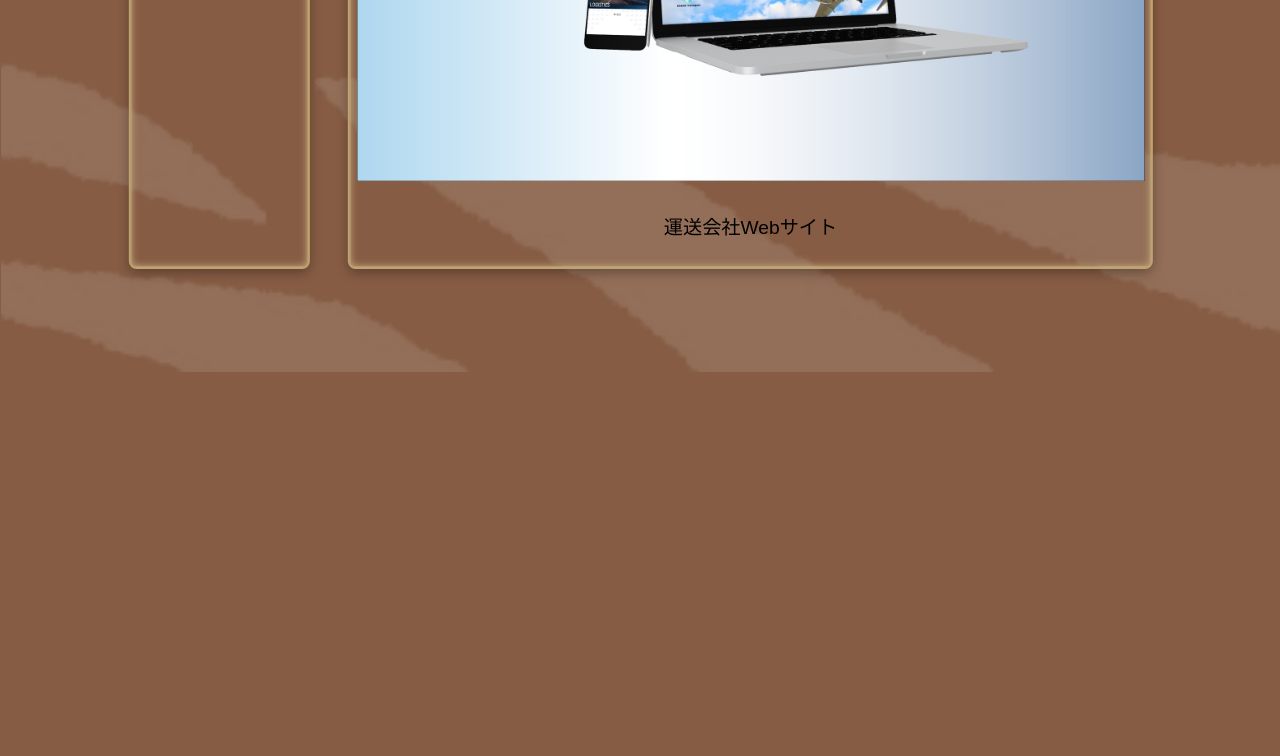
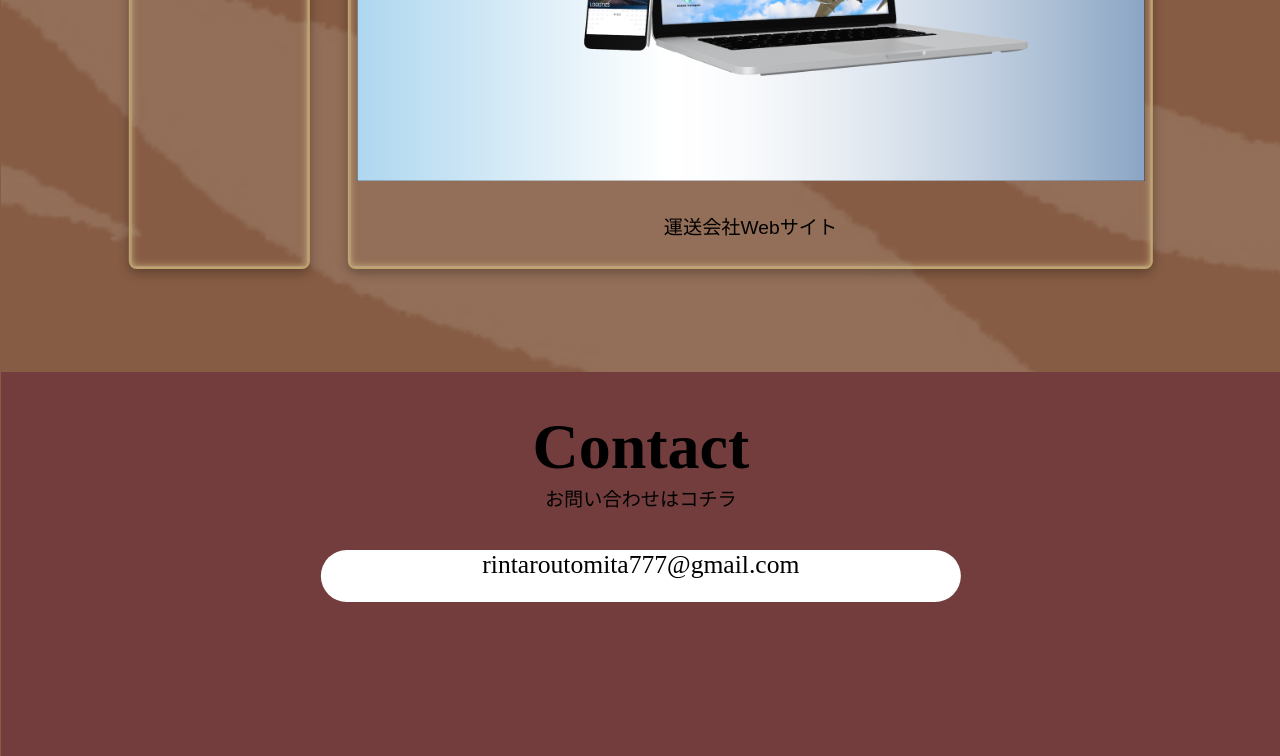
Before and after one commit to rintarotomita/Portfolio, a plain HTML site: page index.html in a window 1280 px wide. Shown: the part 3792-4548 px from the top of the page. Before the commit the page ends 4164 px from the top, so only its background shows below. Drawn offline with Linux system fonts and the light colour scheme; a web font is replaced by a local one.

Commit message:
一旦完成

```diff
--- /dev/null
+++ b/assets/styles/modules/project/Top/_contact.scss
@@ -0,0 +1,38 @@
+@use "../../layout/variable" as *;
+
+.Contact{
+    .Contact-container{
+        width: 100%;
+        height: 30vw;
+        background: #733D3D;
+        .contact-title{
+            font-family: "Toppan Bungu Mincho", serif;
+            text-align: center;
+            padding-top: 3vw;
+            .title1{
+                font-weight: 700;
+                font-size: 5vw;
+            }
+            .subtitle{
+                font-size: 1.5vw;
+            }
+        }
+        .btn{
+            display: flex;
+            justify-content: center;
+            .back{
+                margin-top: 3vw;
+                width: 50vw;
+                height: 4vw;
+                background: #fff;
+                text-align: center;
+                border-radius: 5vw;
+                a{
+                    color: black;
+                    text-decoration: none;
+                    font-size: 2vw;
+                }
+            }
+        }
+    }
+}
--- a/assets/styles/style.scss
+++ b/assets/styles/style.scss
@@ -3,4 +3,5 @@
 @use "modules/project/Top/profile";
 @use "modules/project/Top/skill";
 @use "modules/project/Top/works";
+@use "modules/project/Top/contact";
 @use "modules/layout/variable";
--- a/index.html
+++ b/index.html
@@ -137,7 +137,15 @@
         </section>
         <section class="Contact">
             <div class="Contact-container">
-
+                <div class="contact-title">
+                    <p class="title1">Contact</p>
+                    <p class="subtitle">お問い合わせはコチラ</p>
+                </div>
+                <div class="btn">
+                    <div class="back">
+                        <a href="mailto:rintaroutomita777@gmail.com">rintaroutomita777@gmail.com</a>
+                    </div>
+                </div>
             </div>
         </section>
     </div>
```
Also changed, not shown: assets/css/style.css, 1 other file.
